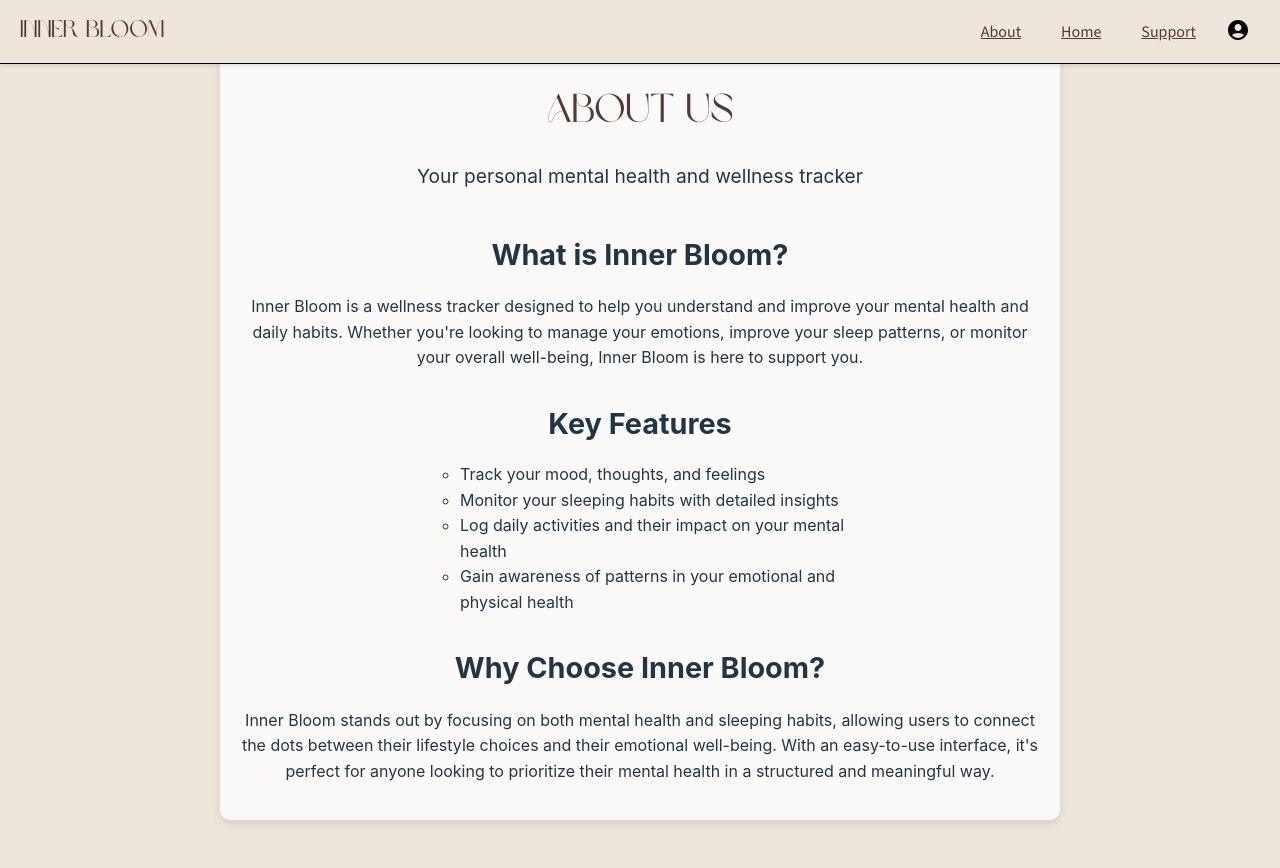
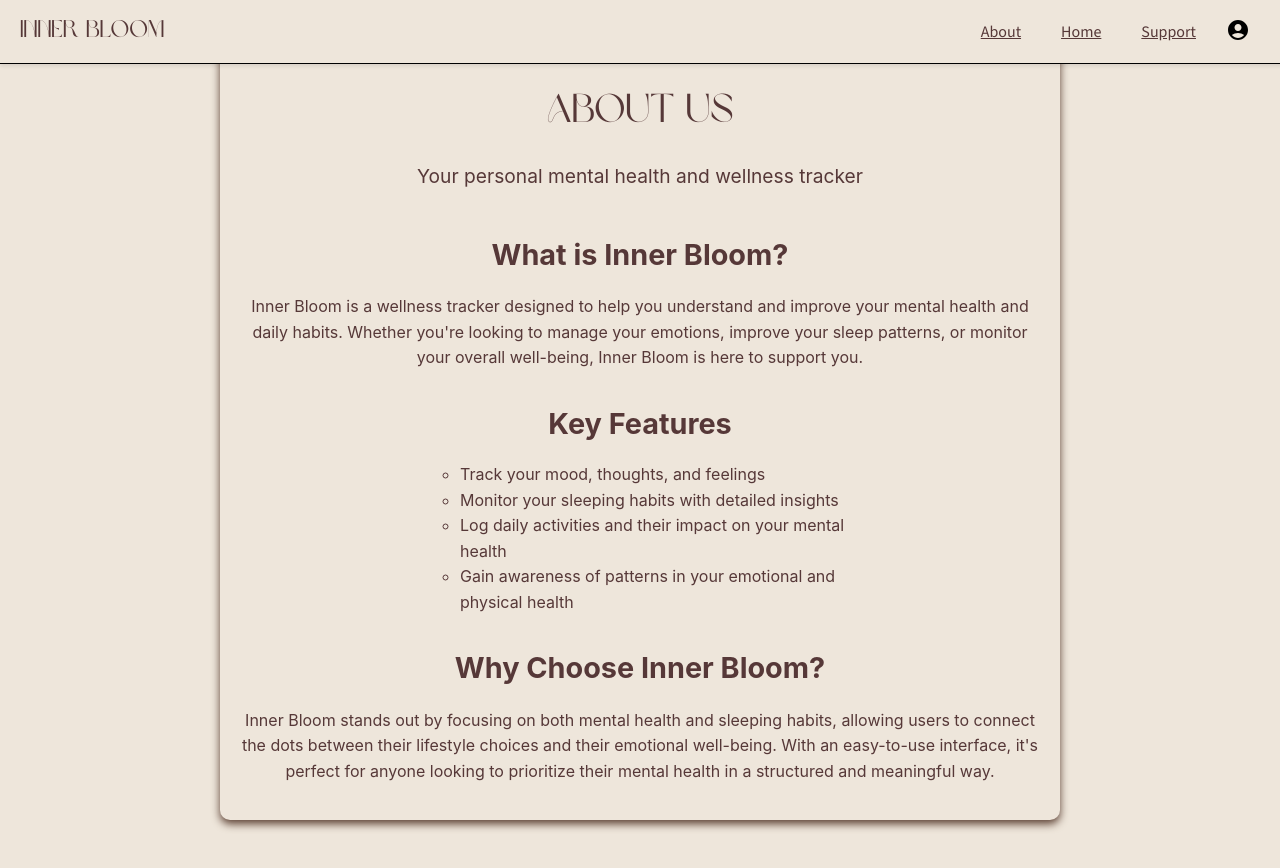
Before and after one commit to Inner-Bloom/InnerBloom, a React (Vite) app in the folder packages/react-frontend/: page /about in a window 1280 px wide. Shown: the top 868 px of the page. Built offline with nearby package versions, Linux system fonts and the light colour scheme.

Commit message:
updated css to about page

```diff
--- a/packages/react-frontend/src/About.jsx
+++ b/packages/react-frontend/src/About.jsx
@@ -4,7 +4,7 @@ const About = () => {
     return (
         <div
             style={{
-                backgroundColor: "#eee6db",
+                backgroundColor: "#EEE6DB",
                 backgroundSize: "cover",
                 backgroundPosition: "center",
                 backgroundRepeat: "no-repeat",
@@ -15,15 +15,17 @@ const About = () => {
                 alignItems: "center",
                 justifyContent: "center",
                 padding: 200,
-                fontFamily: "Source Sans 3"
+                fontFamily: "Source Sans 3",
+                color: "#563838",
+
             }}>
             <div
                 style={{
-                    backgroundColor: "rgba(255, 255, 255, 0.8)",
+                    backgroundColor: "#EEE6DB",
                     maxWidth: "800px",
                     padding: "20px",
                     borderRadius: "10px",
-                    boxShadow: "0 4px 8px rgba(0, 0, 0, 0.1)",
+                    boxShadow: "0 4px 8px #5C4033",
                     lineHeight: "1.6",
                     textAlign: "center"
                 }}>
```
